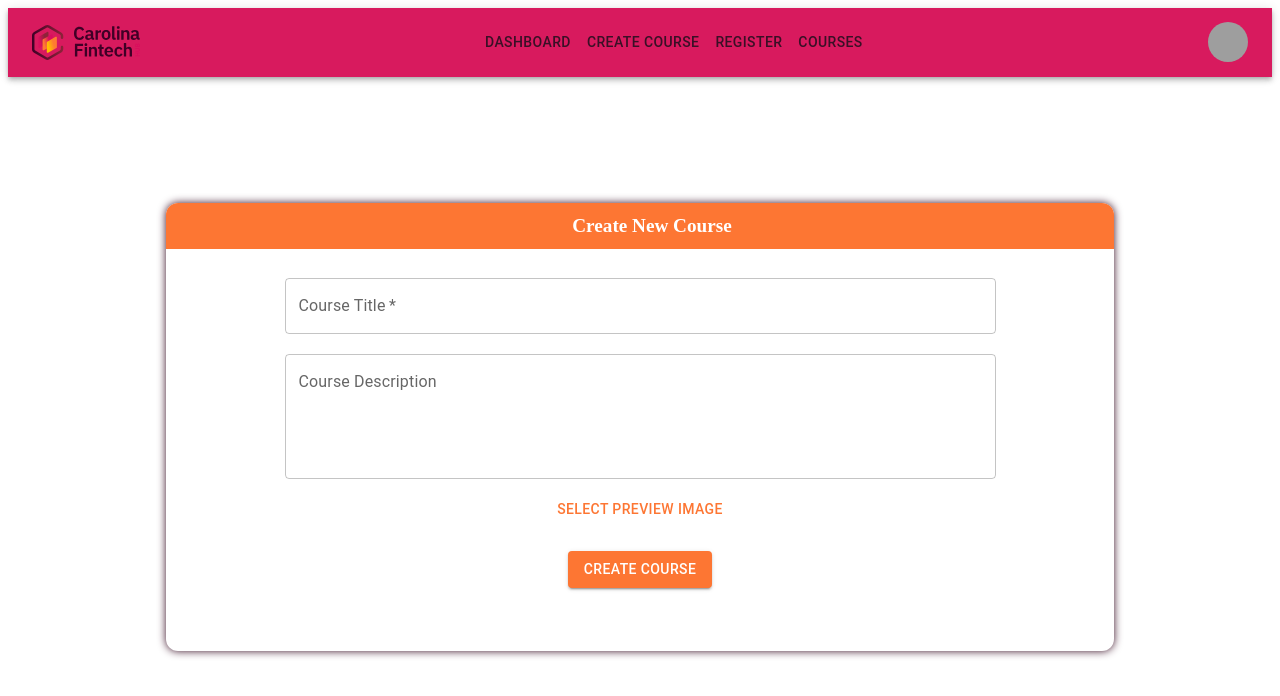
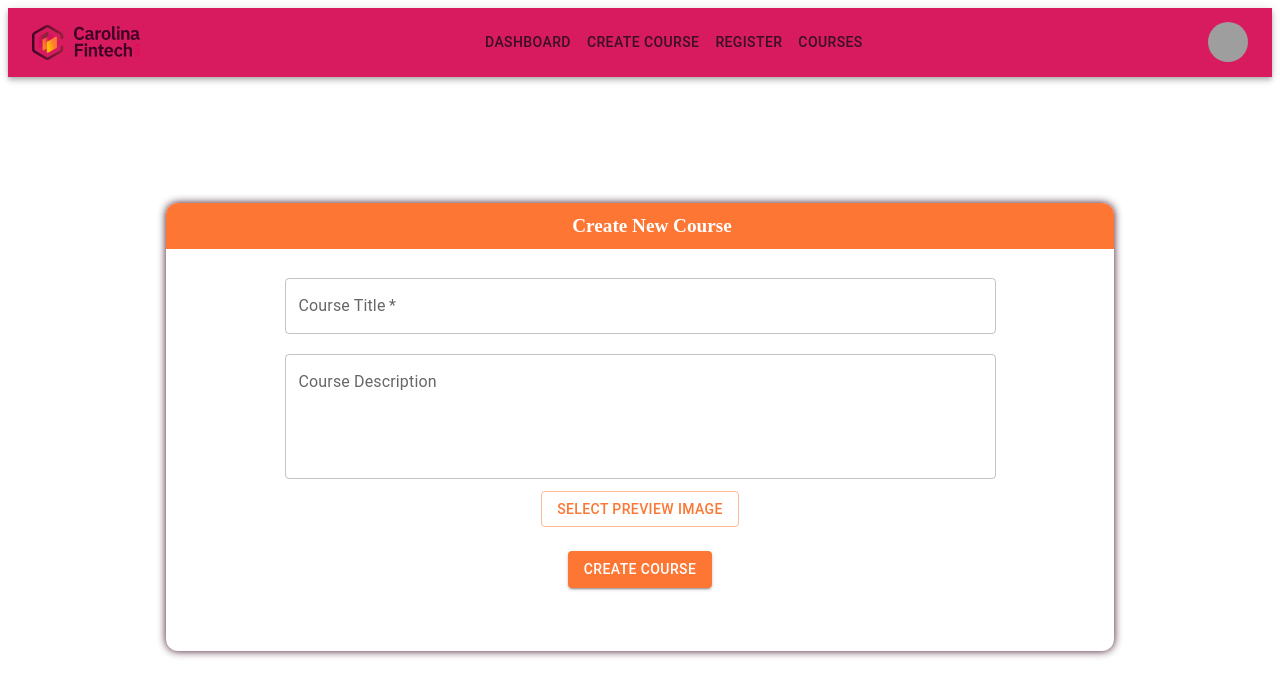
Before and after one commit to PatrickRallings/lms_full-stack, a React (Create React App) app in the folder lms_front-end/: page /create-course in a window 1280 px wide. Shown: the top 696 px of the page. Built offline with nearby package versions, Linux system fonts and the light colour scheme; grey boxes are pictures that could not be loaded.

Commit message:
Implemented ability to add image to course preview

```diff
--- a/lms_front-end/src/routes/CreateCourse/components/CourseImageList.js
+++ b/lms_front-end/src/routes/CreateCourse/components/CourseImageList.js
@@ -5,7 +5,7 @@ import {ImageListItemBar} from "@mui/material";
 import IconButton from "@mui/material/IconButton";
 import AddPhotoAlternateIcon from '@mui/icons-material/AddPhotoAlternate';
 
-export default function CourseImageList({imageSourceFromClick}) {
+export default function CourseImageList({imageSourceFromClick, modalClicked}) {
 
     return (
         <ImageList sx={{ width: 750, height: 450 }} cols={3} rowHeight={164} gap={8} variant="quilted">
@@ -34,6 +34,7 @@ export default function CourseImageList({imageSourceFromClick}) {
                             </IconButton>
                         }
                         actionPosition="left"
+                        onClick={modalClicked}
                     />
                 </ImageListItem>
             ))}
--- a/lms_front-end/src/routes/CreateCourse/components/CreateCourseForm.js
+++ b/lms_front-end/src/routes/CreateCourse/components/CreateCourseForm.js
@@ -23,8 +23,11 @@ function CreateCourseForm() {
         }
     );
 
+    const [imageSelected, setImageSelected] = useState(false)
+
     const imageSourceFromClick = (imageSource) => {
         setCourse({...course, image: imageSource})
+        setImageSelected(true)
     }
 
     const handleChange = (e) => {
@@ -83,6 +86,18 @@ function CreateCourseForm() {
                                 onChange={(e) => handleChange(e)}
                             />
                         </Grid>
+                        {imageSelected && (
+                            <Grid item xs={12} sm={12}>
+                                <img
+                                    border={"2px solid #fd7633"}
+                                    width={200}
+                                    src={`${course.image}?w=164&h=164&fit=crop&auto=format`}
+                                    srcSet={`${course.image}?w=164&h=164&fit=crop&auto=format&dpr=2 2x`}
+                                    alt={"Selected Image"}
+                                    loading="lazy"
+                                />
+                            </Grid>
+                        )}
                         <Grid item xs={12} sm={12}>
                             <ImageModal imageSourceFromClick={imageSourceFromClick}/>
                         </Grid>
--- a/lms_front-end/src/routes/CreateCourse/components/ImageModal.js
+++ b/lms_front-end/src/routes/CreateCourse/components/ImageModal.js
@@ -22,7 +22,7 @@ export default function ImageModal({imageSourceFromClick}) {
 
     return (
         <div>
-                <Button onClick={handleOpen}>Select Preview Image</Button>
+                <Button variant={"outlined"} onClick={handleOpen}>Select Preview Image</Button>
                 <Modal
                     open={open}
                     onClose={handleClose}
@@ -30,7 +30,7 @@ export default function ImageModal({imageSourceFromClick}) {
                     aria-describedby="modal-modal-description"
                 >
                     <Box sx={style}>
-                        <CourseImageList imageSourceFromClick={imageSourceFromClick} />
+                        <CourseImageList modalClicked={handleClose} imageSourceFromClick={imageSourceFromClick} />
                     </Box>
                 </Modal>
         </div>
```
